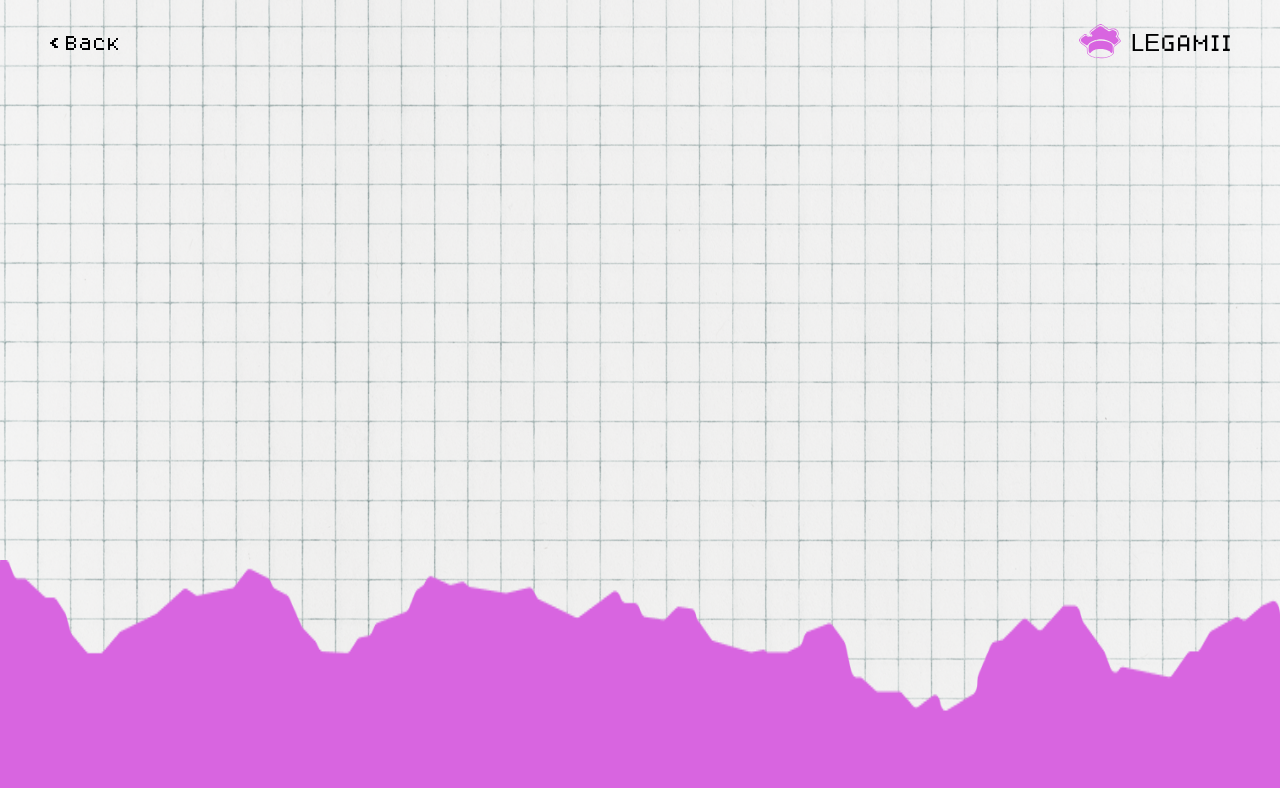
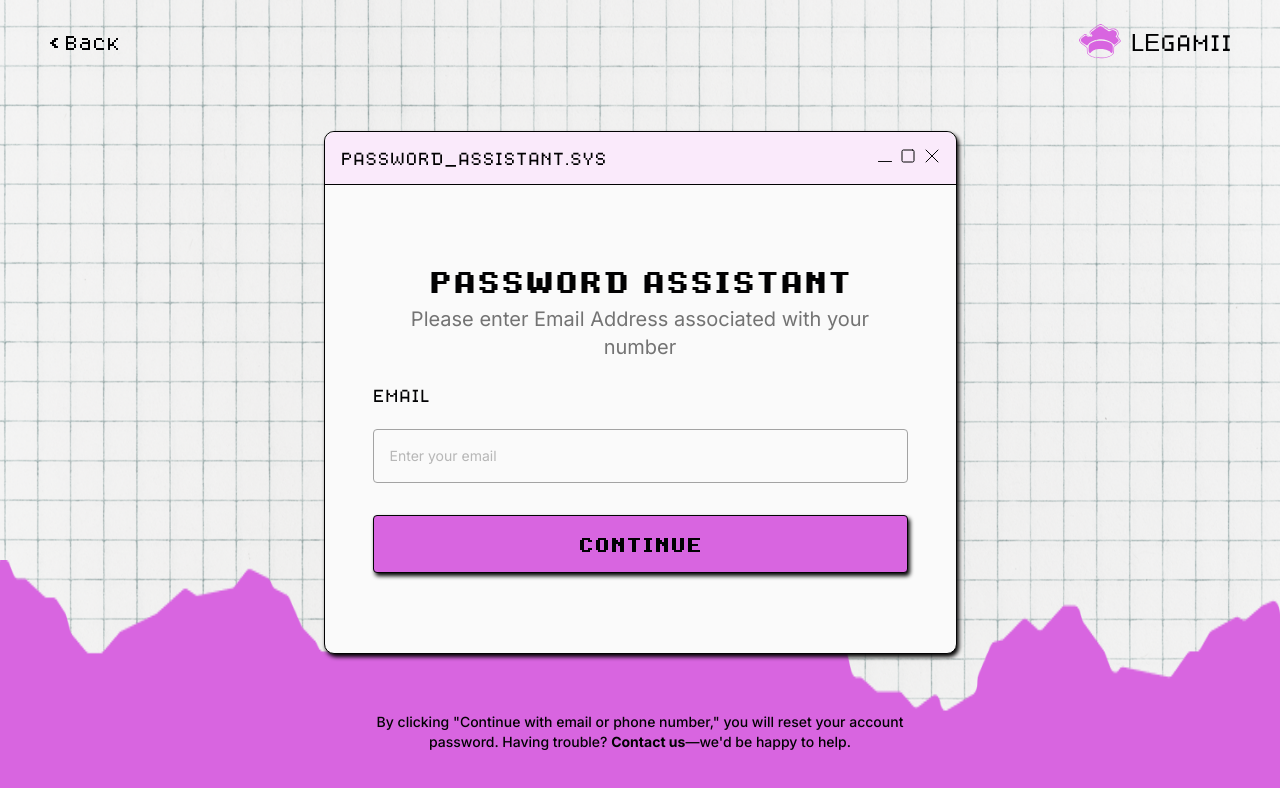
Before and after one commit to AbdalrahmanEmara/legamii-platform, a Next.js app: page /auth/forgetPass in a window 1280 px wide. Shown: the top 788 px of the page. Built offline with nearby package versions, Linux system fonts and the light colour scheme; a web font is replaced by a local one.

Commit message:
Finish password assistant page

```diff
--- a/src/app/auth/(restAuthPages)/forgetPass/page.js
+++ b/src/app/auth/(restAuthPages)/forgetPass/page.js
@@ -1,7 +1,25 @@
+import FormInput from "@/components/auth/FormInput";
+import Btn1 from "@/components/ui/Btn1";
+import ReusableWindow from "@/components/ui/ReusableWindow";
+
 export default function ForgetPass() {
   return (
-    <div>
-
+    <div className="flex flex-col justify-between items-center">
+      <ReusableWindow title="password_assistant.sys" className={'max-w-158.25'}>
+        <div className="px-xl py-xl5 flex flex-col gap-base">
+          <div className="text-center">
+            <p className="text-text text-2xl font-bold font-primary leading-8 uppercase mb-xs2">Password assistant</p>
+            <p className="text-sec-text text-xl font-normal font-secondary leading-7">Please enter Email Address associated with your number</p>
+          </div>
+          <form className="flex flex-col gap-md">
+            <FormInput label="Email" type="email" placeholder="Enter your email" labelClassName={"mb-sm"} />
+            <Btn1 title="continue" />
+          </form>
+        </div>
+      </ReusableWindow>
+      <p className="max-w-150 text-text text-sm font-medium font-secondary leading-5 text-center">
+        By clicking &quot;Continue with email or phone number,&quot; you will reset your account password. Having trouble? <span className="font-bold">Contact us</span>—we&apos;d be happy to help.
+      </p>
     </div>
   )
 }
--- a/src/app/auth/(restAuthPages)/layout.js
+++ b/src/app/auth/(restAuthPages)/layout.js
@@ -4,7 +4,7 @@ import Link from "next/link";
 
 export default function RestAuthLayout({ children }) {
   return (
-    <BackgroundV2>
+    <BackgroundV2 className={"flex flex-col"}>
       <header className="py-base px-xl flex justify-between items-center">
         <Link href="/" className="text-text flex gap-1 text-base font-primary leading-5">
           <span className="font-bold">&lt;</span>
@@ -13,7 +13,7 @@ export default function RestAuthLayout({ children }) {
         <Logo LEstyles={'text-2xl'} GAstyles={'text-lg'} />
       </header>
 
-      <div className="md:px-xl3 px-base py-xl">{children}</div>
+      <div className="flex justify-center grow md:px-xl3 px-base py-xl">{children}</div>
     </BackgroundV2>
   )
 }
--- a/src/components/auth/FormInput.js
+++ b/src/components/auth/FormInput.js
@@ -5,13 +5,14 @@ export default function FormInput({
   id,
   error,
   className,
+  labelClassName,
   ...props
 }) {
   return (
     <div className={`gap-xs2 flex flex-col ${className || ""}`}>
       <label
         htmlFor={id}
-        className="text-text font-primary text-sm leading-5 font-normal uppercase"
+        className={`text-text font-primary text-sm leading-5 font-normal uppercase ${labelClassName || ""}`}
       >
         {label}
       </label>
--- a/src/components/ui/BackgroundV2.js
+++ b/src/components/ui/BackgroundV2.js
@@ -1,6 +1,6 @@
 import Image from "next/image";
 
-export default function BackgroundV2({ children }) {
+export default function BackgroundV2({ children, className }) {
   return (
     <div className="relative min-h-screen bg-[url('/images/Texturelabs_Paper.png')] bg-cover bg-center">
       <Image
@@ -10,7 +10,7 @@ export default function BackgroundV2({ children }) {
         height={500}
         className="pointer-events-none absolute right-0 bottom-0 left-0 z-0 h-60 w-full overflow-hidden"
       />
-      <div className="relative min-h-screen">{children}</div>
+      <div className={`relative min-h-screen ${className || ''}`}>{children}</div>
     </div>
   );
 }
```
